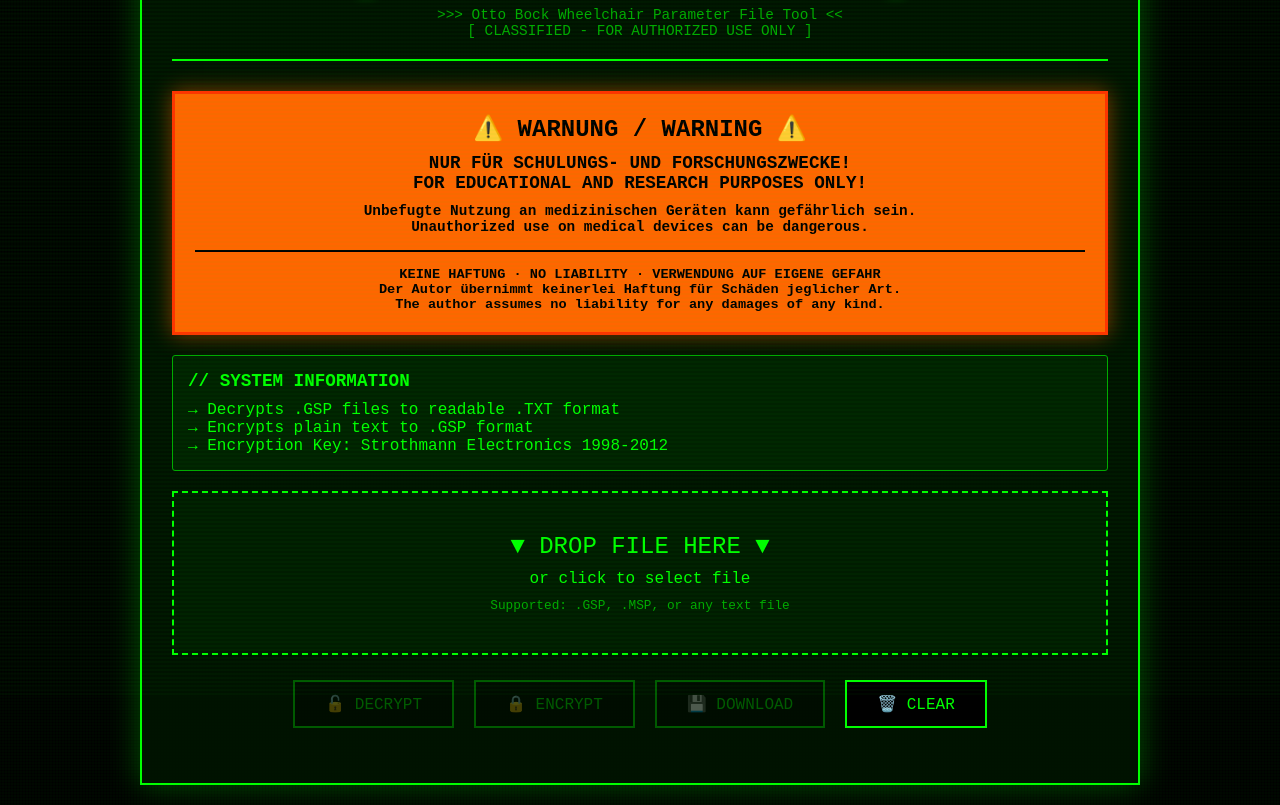
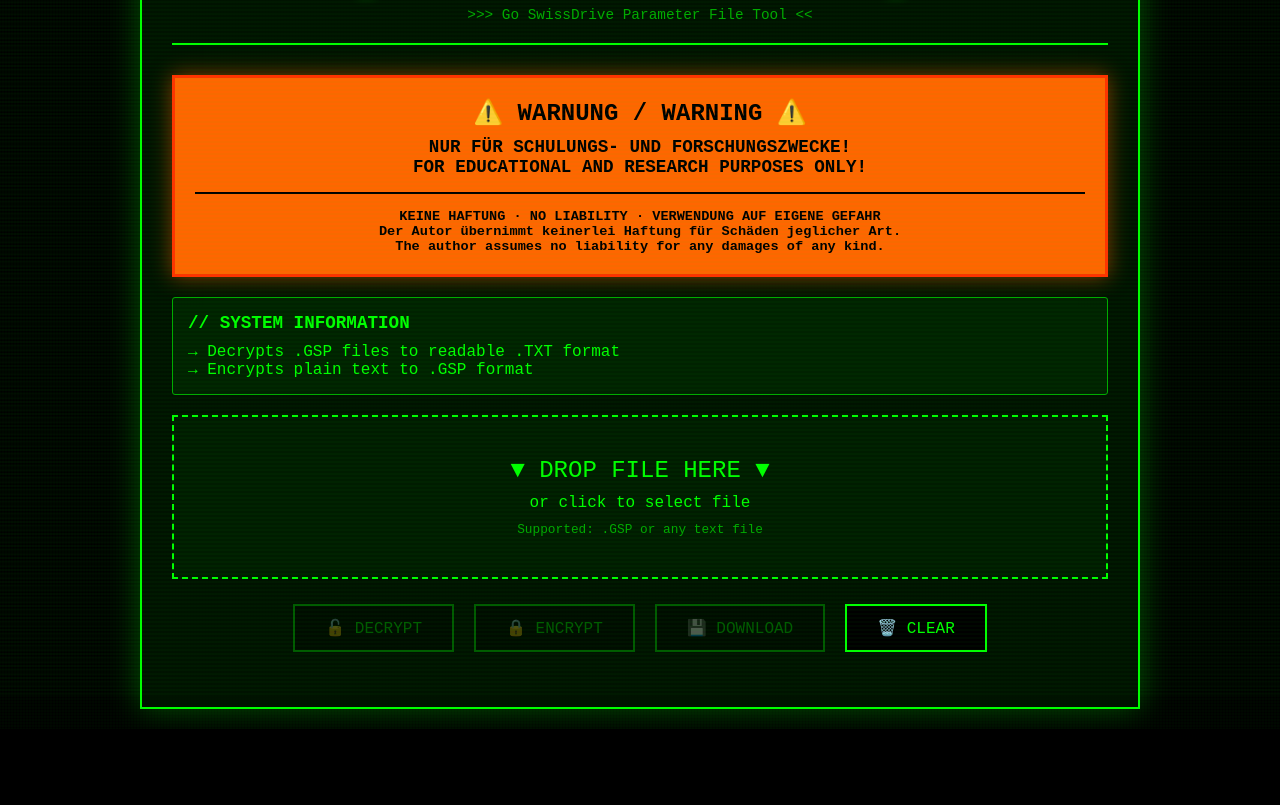
Before and after one commit to SGK-IoT/GSP, a plain HTML site: page index.html in a window 1280 px wide. Shown: the part 104-909 px from the top of the page. After the commit the page ends 833 px from the top, so only its background shows below. Drawn offline with Linux system fonts and the light colour scheme.

Commit message:
Update index.html

```diff
--- a/index.html
+++ b/index.html
@@ -213,8 +213,7 @@
         <div class="header">
             <h1>⚡ GSP DECRYPTOR v1.0 ⚡</h1>
             <div class="subtitle">
-                >>> Otto Bock Wheelchair Parameter File Tool <<<br>
-                [ CLASSIFIED - FOR AUTHORIZED USE ONLY ]
+                >>> Go SwissDrive Parameter File Tool <<<br>
             </div>
         </div>
 
@@ -223,10 +222,6 @@
             <div style="font-size: 1.1em;">
                 NUR FÜR SCHULUNGS- UND FORSCHUNGSZWECKE!<br>
                 FOR EDUCATIONAL AND RESEARCH PURPOSES ONLY!
-            </div>
-            <div style="margin-top: 10px; font-size: 0.9em;">
-                Unbefugte Nutzung an medizinischen Geräten kann gefährlich sein.<br>
-                Unauthorized use on medical devices can be dangerous.
             </div>
             <div style="margin-top: 15px; padding-top: 15px; border-top: 2px solid #000; font-size: 0.85em;">
                 KEINE HAFTUNG · NO LIABILITY · VERWENDUNG AUF EIGENE GEFAHR<br>
@@ -239,14 +234,13 @@
             <h3>// SYSTEM INFORMATION</h3>
             <p>→ Decrypts .GSP files to readable .TXT format</p>
             <p>→ Encrypts plain text to .GSP format</p>
-            <p>→ Encryption Key: Strothmann Electronics 1998-2012</p>
         </div>
 
         <div class="upload-area" id="uploadArea">
             <p style="font-size: 1.5em; margin-bottom: 10px;">▼ DROP FILE HERE ▼</p>
             <p>or click to select file</p>
             <p style="margin-top: 10px; font-size: 0.8em; color: #0a0;">
-                Supported: .GSP, .MSP, or any text file
+                Supported: .GSP or any text file
             </p>
             <input type="file" id="fileInput" accept=".gsp,.msp,.txt">
         </div>
```
